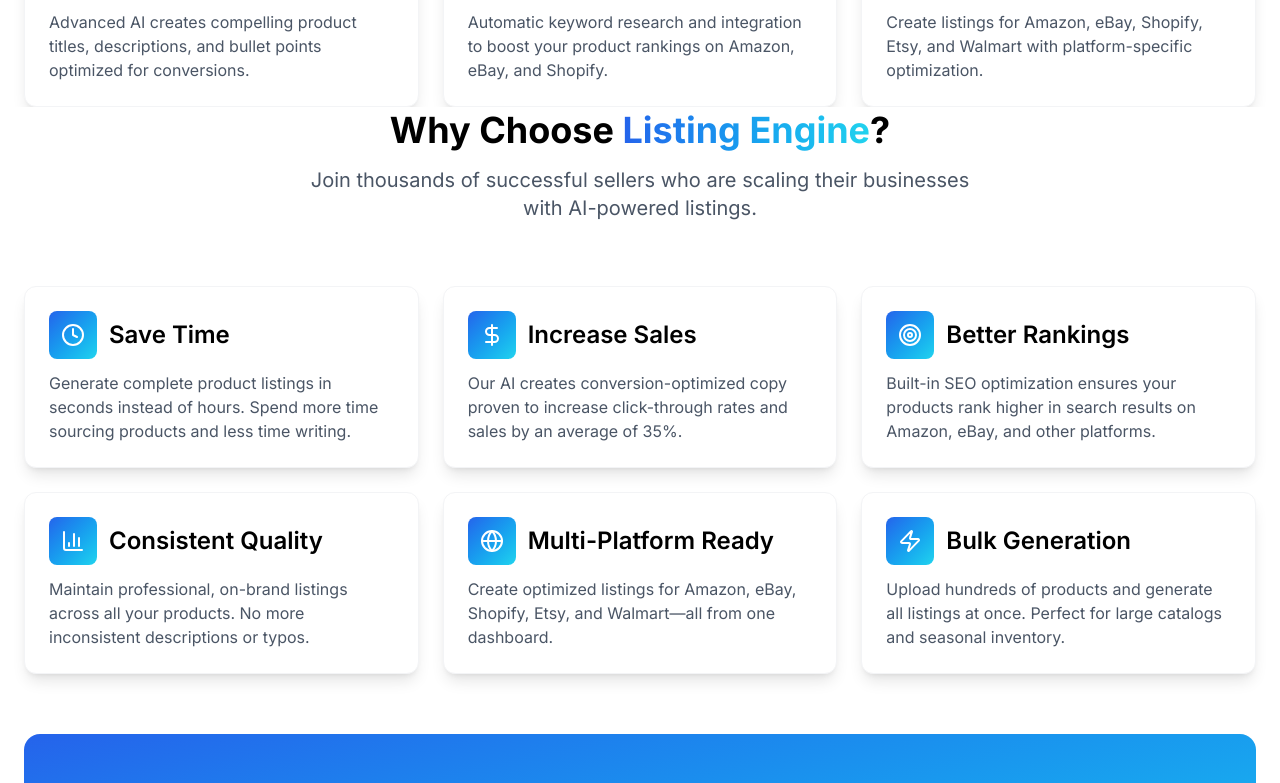
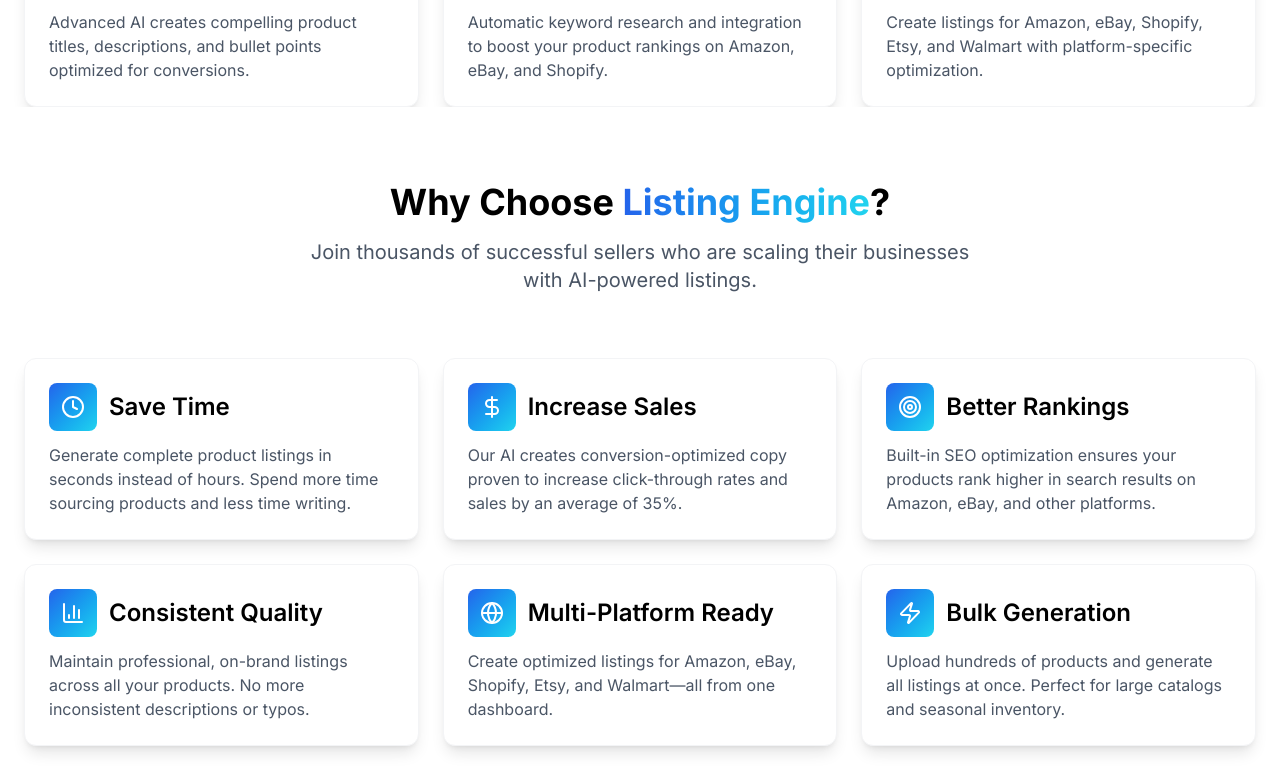
Before and after one commit to evangelista-junior/listing-ai, a Next.js app: page / in a window 1280 px wide. Shown: the part 2537-3320 px from the top of the page. Built offline with nearby package versions, Linux system fonts and the light colour scheme.

Commit message:
fix: Correct padding value in Benefits component for proper layout

```diff
--- a/src/components/sections/Benefits/index.tsx
+++ b/src/components/sections/Benefits/index.tsx
@@ -45,7 +45,7 @@
 
   return (
     <section
-      className="relative mx-auto py-18px-3 sm:px-6 lg:px-6 bg-white"
+      className="relative mx-auto py-18 px-3 sm:px-6 lg:px-6 bg-white"
       id="benefits"
     >
       <div className="max-w-7xl mx-auto">
```
